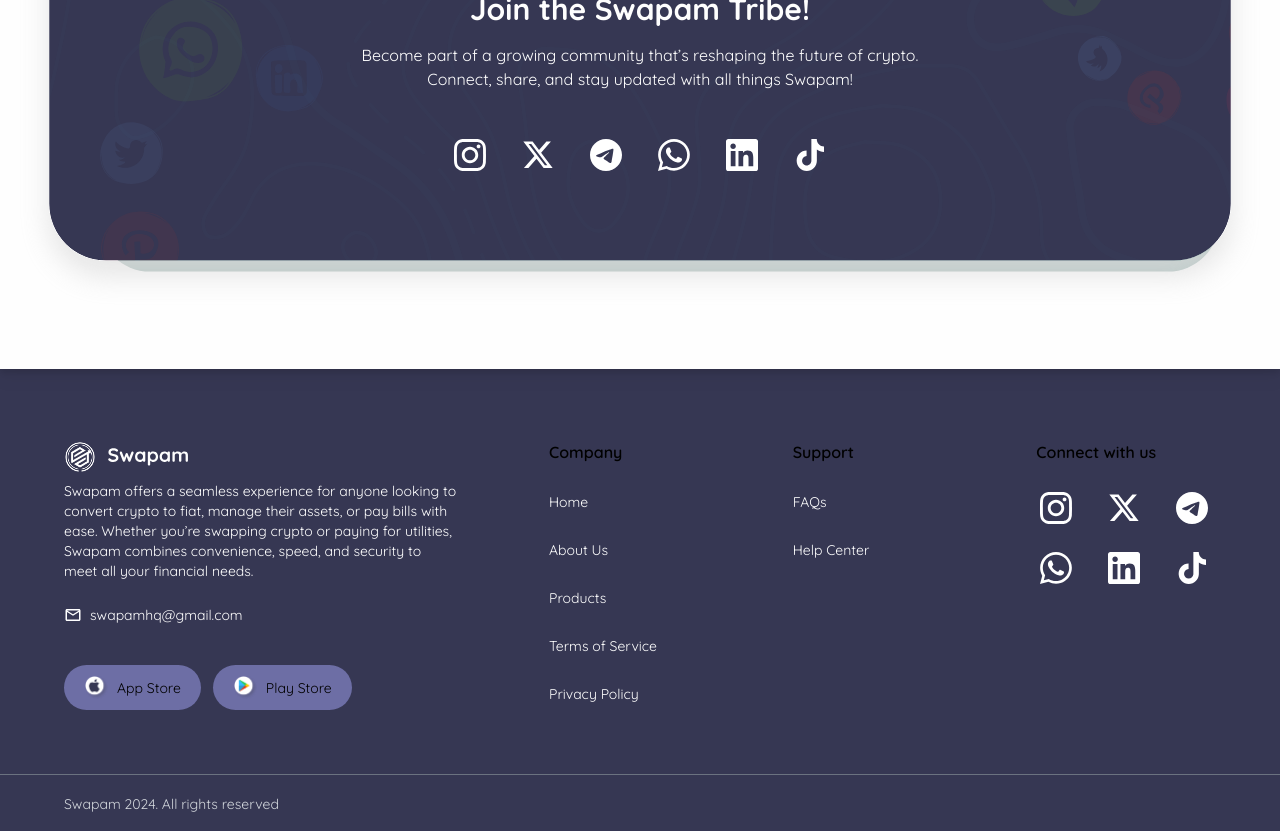
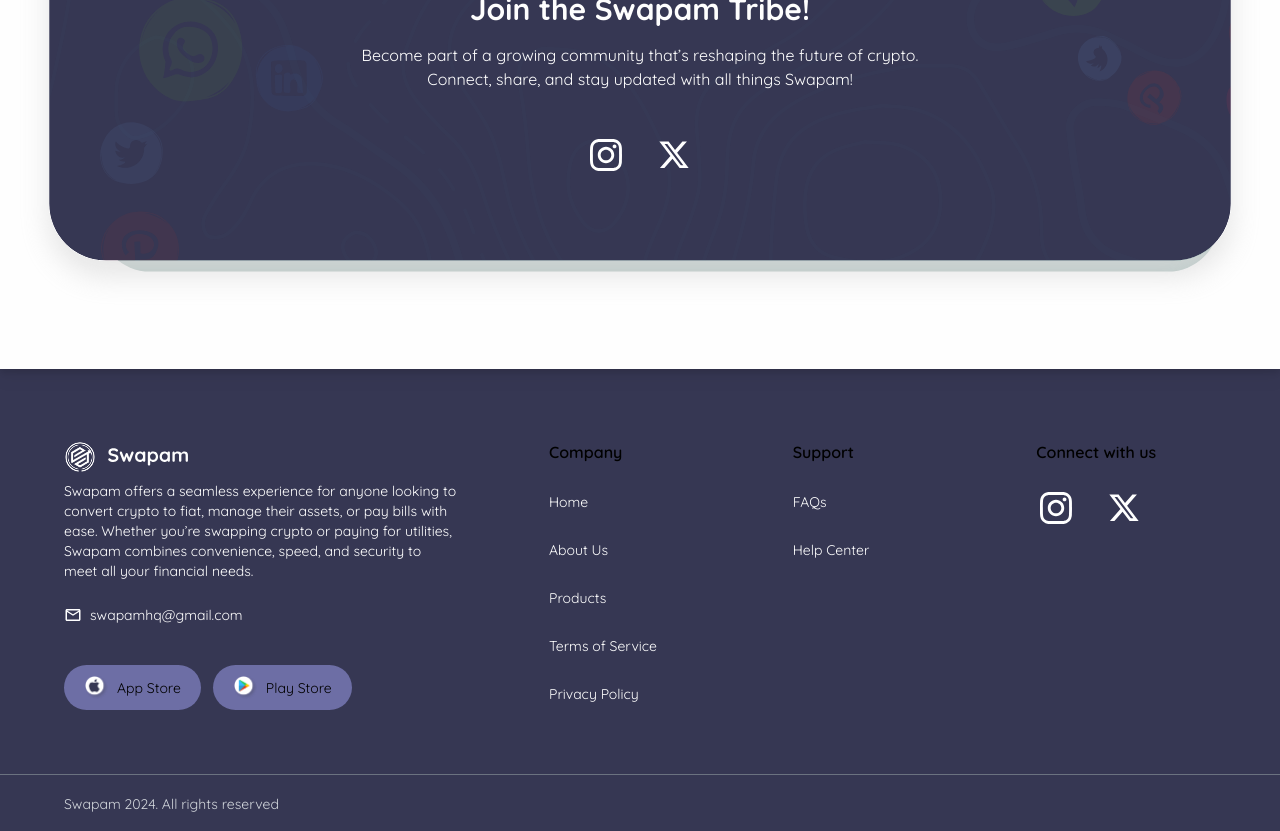
Before and after one commit to Swapam/Swapam-Landing-Page, a Next.js app: page / in a window 1280 px wide. Shown: the part 7300-8131 px from the top of the page. Built offline with nearby package versions, Linux system fonts and the light colour scheme.

Commit message:
fix: links

```diff
--- a/app/privacy-policy/page.tsx
+++ b/app/privacy-policy/page.tsx
@@ -1,5 +1,5 @@
 "use client";
-import { appdata, privacyPolicySections } from "@/data";
+import { appdata } from "@/data";
 import React from "react";
 
 const PrivacyPolicy = () => {
--- a/data.ts
+++ b/data.ts
@@ -234,40 +234,13 @@ export const FooterData: IFooterSection[] = [
 export const socialMediaFooterLinks: ISocialMediaFooter = {
   title: "Connect with us",
   links: [
-    { name: "Instagram", url: "/" },
-    { name: "Twitter", url: "/" },
-    { name: "Telegram", url: "/" },
-    { name: "Whatsapp", url: "/" },
-    { name: "LinkedIn", url: "/" },
-    { name: "TikTok", url: "/" },
+    { name: "Instagram", url: "https://www.instagram.com/swapamhq/" },
+    { name: "Twitter", url: "https://x.com/swapamhq" },
+    // { name: "Telegram", url: "/" },
+    // { name: "Whatsapp", url: "/" },
+    // { name: "LinkedIn", url: "/" },
+    // { name: "TikTok", url: "/" },
   ],
 };
 
 export const appdata = { email: "swapamhq@gmail.com" };
-
-export const privacyPolicySections = [
-  {
-    title: "Introduction",
-    content: `This Privacy Policy describes Our policies and procedures on the collection, use, and disclosure of Your information when You use the Service and tells You about Your privacy rights and how the law protects You. We use Your Personal data to provide and improve the Service. By using the Service, You agree to the collection and use of information in accordance with this Privacy Policy.`,
-  },
-  {
-    title: "Interpretation and Definitions",
-    content: `The words of which the initial letter is capitalized have meanings defined under the following conditions. The following definitions shall have the same meaning regardless of whether they appear in singular or in plural.`,
-  },
-  {
-    title: "Definitions",
-    content: `
-      - **Account**: A unique account created for You to access our Service or parts of our Service.
-      - **Affiliate**: An entity that controls, is controlled by, or is under common control with a party, where "control" means ownership of 50% or more of the shares, equity interest, or other securities entitled to vote for election of directors or other managing authority.
-      - **Application**: Swapam, the software program provided by the Company.
-      - **Company**: Swapam Technology Limited, Port Harcourt, Nigeria.
-      - **Country**: Nigeria.
-      - **Device**: Any device that can access the Service, such as a computer, cellphone, or digital tablet.
-      - **Personal Data**: Any information that relates to an identified or identifiable individual.
-      - **Service**: The Application.
-      - **Service Provider**: A natural or legal person who processes data on behalf of the Company.
-      - **Usage Data**: Data collected automatically, either generated by the use of the Service or from the Service infrastructure itself (e.g., duration of a page visit).
-      - **You**: The individual accessing or using the Service, or the company, or other legal entity on behalf of which such individual is accessing or using the Service.`,
-  },
-  // Add more sections here...
-];
```
